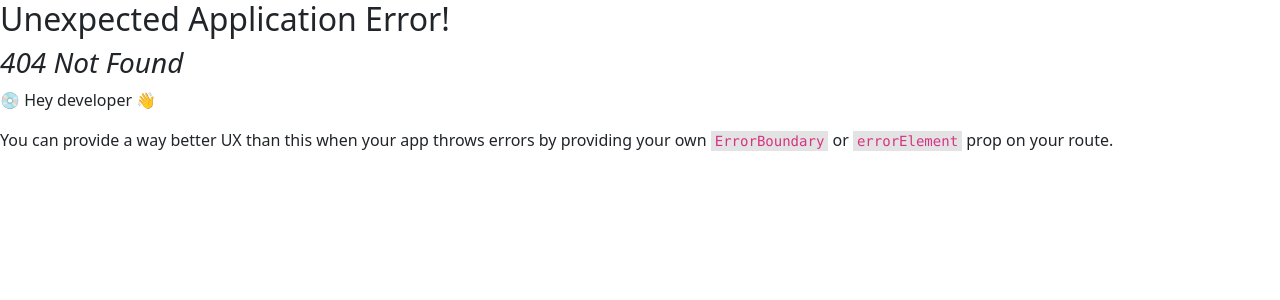
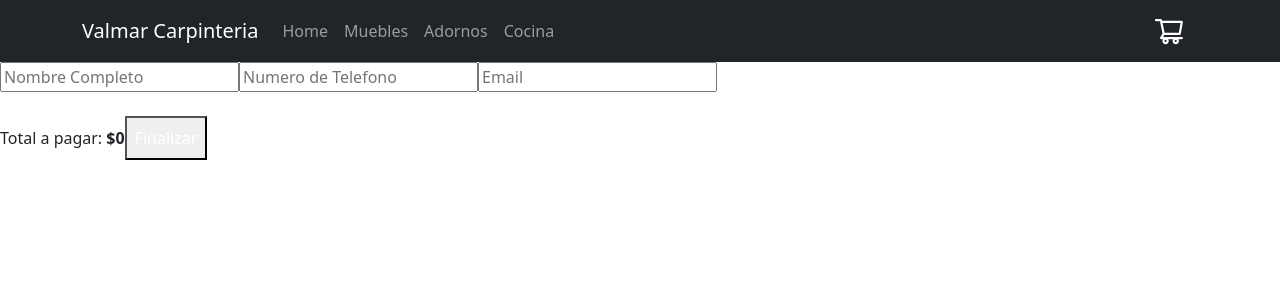
Before and after one commit to GastonGSosa/valmar_carpinteria, a React (Create React App) app: page /checkout in a window 1280 px wide. Before the commit this address had no page. Shown: the top 300 px of the page. Built offline with nearby package versions, Linux system fonts and the light colour scheme.

Commit message:
Ultimando detalles, terminando checkout

```diff
--- a/src/components/CartWidget.js
+++ b/src/components/CartWidget.js
@@ -1,10 +1,20 @@
 import {AiOutlineShoppingCart} from "react-icons/ai"
 import { Button } from "react-bootstrap";
+import { useContext } from "react";
+import { CartContext } from "../context/CartContext";
 
 const CartWidget = () => {
+    const {productsAdded} = useContext(CartContext);
+    const count = productsAdded.length;
+
+
+
+
+
     return (
         <Button className="btn btn-dark">
             <AiOutlineShoppingCart color="white" fontSize="2rem"/>
+            {count>0?(<span>{count}</span>):(<span></span>)}
         </Button>
 
     )
--- /dev/null
+++ b/src/components/trashWidget.js
@@ -0,0 +1,12 @@
+import {IoMdRemoveCircleOutline} from "react-icons/io";
+import { useContext } from "react";
+import { CartContext } from "../context/CartContext";
+import { Button } from "react-bootstrap";
+
+export const TrashWidget =({itemId}) => {
+    const {removeItem}=useContext(CartContext);
+
+    return (
+        <Button onClick={()=> removeItem(itemId)} variant="danger" size="md"><IoMdRemoveCircleOutline/></Button>
+    );
+};
--- a/src/context/CartContext.js
+++ b/src/context/CartContext.js
@@ -6,14 +6,12 @@ export const CartContextProvider = ({children}) => {
     const [productsAdded, setProductsAdded] = useState([]);
     const [totalAmount, setTotalAmount] = useState(0);
 
-    useEffect(
-        ()=> {
-            const amount = productsAdded
-            .map( (product)=> parseInt(product.item.price)*product.quantity)
-            .reduce((partialSum, a)=> partialSum + a, 0);
-            setTotalAmount(amount);
-            },[productsAdded]
-        )
+    useEffect(() => {
+        const amount = productsAdded
+          .map((product) => parseInt(product.item.price) * product.quantityAdded)
+          .reduce((partialSum, a) => partialSum + a, 0);
+        setTotalAmount(amount);
+      }, [productsAdded]);
 
 
     function addItem(item, quantity) {
--- a/src/router/index.js
+++ b/src/router/index.js
@@ -4,6 +4,7 @@ import App from '../App';
 import CategoryView from "../views/category";
 import ItemView from '../views/item';
 import CartView from "../views/cart";
+import CheckoutView from "../views/checkout";
 
 export const router = createBrowserRouter ([
     {
@@ -21,6 +22,10 @@ export const router = createBrowserRouter ([
     {
         path: '/cart/',
         element: <CartView />
+    },
+    {
+        path: '/checkout/',
+        element: <CheckoutView />
     }
 
 
--- a/src/views/cart.js
+++ b/src/views/cart.js
@@ -2,21 +2,22 @@ import { useContext } from "react";
 import { useNavigate } from "react-router-dom";
 import { Layout } from "../components/Layout";
 import { CartContext } from "../context/CartContext";
-import {Table} from "react-bootstrap";
+import {Button, Table} from "react-bootstrap";
+import { TrashWidget } from "../components/trashWidget";
 
 const CartView = () => {
   const navigate = useNavigate();
   const { productsAdded: items, totalAmount } = useContext(CartContext);
 
-  const goToCheckout = () => {
-    navigate("/checkout");
-  };
-
   return (
     <Layout>
       <div className="flex flex-col max-w-[50%]">
         { items.length === 0 ? (
-          <h1>El carrito esta vacio!</h1>
+          <div>
+            <h1>El carrito esta vacio!</h1>
+            <Button onClick={() => navigate("/")}>Volver al catalogo!</Button>
+          </div>
+
         ) : (
           <Table striped bordered hover>
               <thead>
@@ -27,6 +28,7 @@ const CartView = () => {
                   <th>Cantidad</th>
                   <th>Precio por unidad</th>
                   <th>Total por Producto</th>
+                  <th>Remover Item?</th>
                 </tr>
               </thead>
               <tbody>
@@ -41,11 +43,17 @@ const CartView = () => {
                     <td>{quantityAdded}</td>
                     <td>${product.item.price}</td>
                     <td>${quantityAdded * product.item.price}</td>
+                    <td><TrashWidget itemId={product.item.id}/></td>
                     </tr>
                   )
                   })
-
                 }
+                <tr>
+                  <td colSpan={7} className="text-center h3"><b>Total: ${totalAmount}</b></td>
+                </tr>
+                <tr>
+                  <td colSpan={7} className="text-center"><Button variant="primary" size="lg" onClick={()=> navigate("/checkout")}>Terminar mi compra!</Button></td>
+                </tr>
               </tbody>
     </Table>
         ) }
--- /dev/null
+++ b/src/views/checkout.js
@@ -0,0 +1,114 @@
+import { useContext, useEffect, useState } from "react";
+import { useNavigate } from "react-router-dom";
+import { Layout } from "../components/Layout";
+import { CartContext } from "../context/CartContext";
+
+// firebase
+import {
+  addDoc,
+  collection,
+  doc,
+  getFirestore,
+  updateDoc,
+} from "firebase/firestore";
+
+const CheckoutView = () => {
+  const [isLoading, setIsLoading] = useState(false);
+  const [updatingProducts, setUpdatingProducts] = useState(false);
+  const { productsAdded: items, clear, totalAmount } = useContext(CartContext);
+  const navigate = useNavigate();
+
+  const getTotalByProduct = (quantity, price) => {
+    return quantity * price;
+  };
+
+  const handleFinalizePurchase = (event) => {
+    event.preventDefault();
+    const name = event.target[0].value;
+    const phone = event.target[1].value;
+    const email = event.target[2].value;
+
+    setIsLoading(true);
+
+    const total = items
+      .map((product) =>
+        getTotalByProduct(product.quantityAdded, product.item.price)
+      )
+      .reduce((previousValue, currentValue) => previousValue + currentValue);
+
+    const order = {
+      buyer: { name, phone, email },
+      items,
+      total,
+    };
+    const db = getFirestore();
+    const ordersCollection = collection(db, "orders");
+
+    addDoc(ordersCollection, order)
+      .then(() => {
+        setUpdatingProducts(true);
+      })
+      .catch((err) => console.error({ err }))
+      .finally(() => {});
+  };
+
+  useEffect(() => {
+    if (updatingProducts) {
+      const db = getFirestore();
+
+      items.forEach((element) => {
+        const itemRef = doc(db, "items", element.item.id);
+        const dataToUpdate = {
+          stock: element.item.stock - element.quantityAdded,
+        };
+        updateDoc(itemRef, dataToUpdate)
+          .then(() => {
+            clear();
+            setIsLoading(false);
+            alert("Compra finalizada");
+            navigate("/");
+          })
+          .catch((err) => console.error(err));
+      });
+    }
+    // eslint-disable-next-line react-hooks/exhaustive-deps
+  }, [updatingProducts]);
+
+  return (
+    <Layout>
+      <form onSubmit={handleFinalizePurchase} className="flex flex-col w-1/2">
+        <div className="flex flex-col">
+          <input
+            className="h-8 pl-4 mb-4 rounded-md"
+            placeholder="Nombre Completo"
+            required
+          />
+          <input
+            className="h-8 pl-4 mb-4 rounded-md"
+            placeholder="Numero de Telefono"
+            type="number"
+            required
+          />
+          <input
+            className="h-8 pl-4 mb-4 rounded-md"
+            placeholder="Email"
+            type={"email"}
+            required
+          />
+        </div>
+        <span>
+          Total a pagar: <strong>${totalAmount}</strong>
+        </span>
+        <button
+          type="submit"
+          className="rounded-lg p-2 bg-gray-800 text-white disabled:opacity-50"
+          disabled={isLoading}
+        >
+          Finalizar
+        </button>
+      </form>
+    </Layout>
+  );
+};
+
+export default CheckoutView;
```
Also changed, not shown: src/components/Item.js (+1 -38 lines), src/components/TrashWidget.js (deleted, +0 -25 lines).
